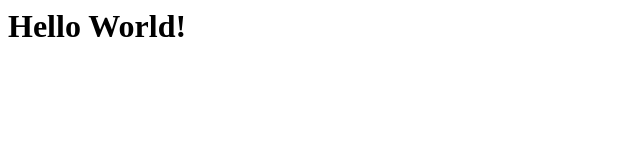
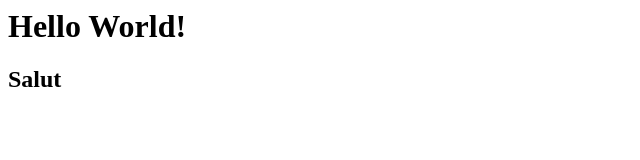
Before and after one commit to zykey/test, a plain HTML site: page index.html in a window 1280 px wide. Shown: the full height of the page, 0-640 px from the left. Drawn offline with Linux system fonts and the light colour scheme.

Commit message:
Ajout fichiers

```diff
--- a/index.html
+++ b/index.html
@@ -1 +1,2 @@
 <h1>Hello World!</h1>
+<h2>Salut</h2>
--- /dev/null
+++ b/style.css
@@ -0,0 +1 @@
+oakpejzaopejazopj
```
